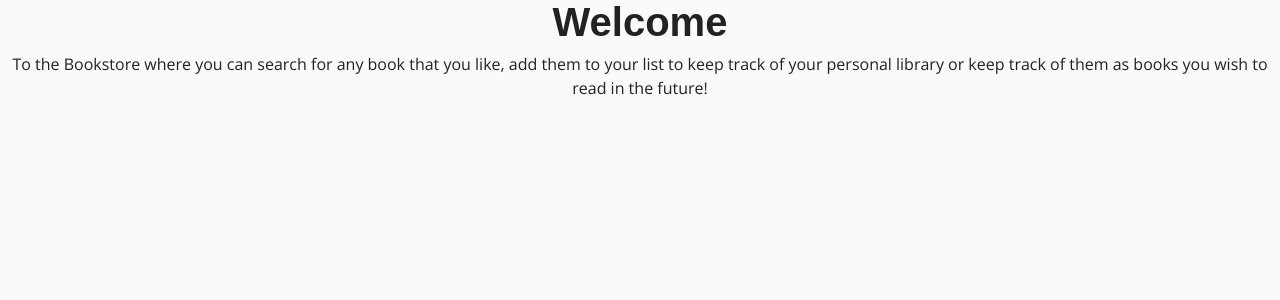
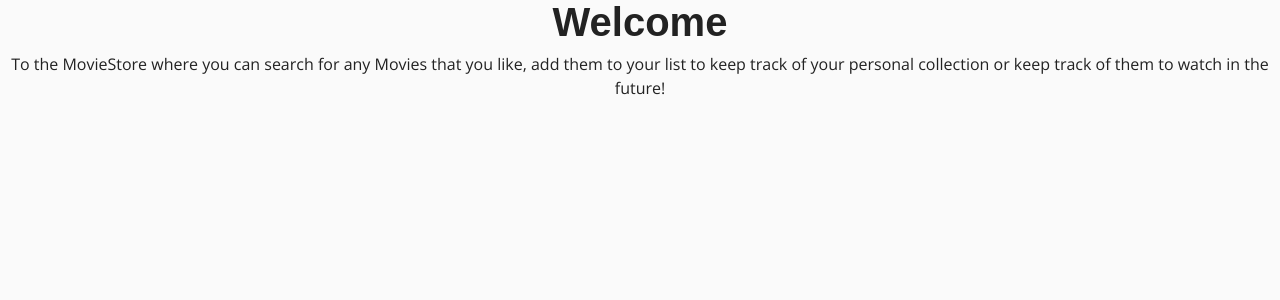
Before and after one commit to OwenCookman/MilestoneProject3, a Flask app: page / in a window 1280 px wide. Shown: the part 59-359 px from the top of the page. Run offline with Flask 2, Linux system fonts and the light colour scheme; some libraries are stand-ins or nearby versions; some web fonts are replaced.

Commit message:
Changed introductory text

```diff
--- a/templates/index.html
+++ b/templates/index.html
@@ -1,7 +1,7 @@
 {% extends 'base.html' %}
 {% block content %}
 <h1>Welcome</h1>
-<p>To the Bookstore where you can search for any book that you like,
-    add them to your list to keep track of your personal library or
-keep track of them as books you wish to read in the future!</p>
+<p>To the MovieStore where you can search for any Movies that you like,
+    add them to your list to keep track of your personal collection or
+keep track of them to watch in the future!</p>
 {% endblock %}
```
